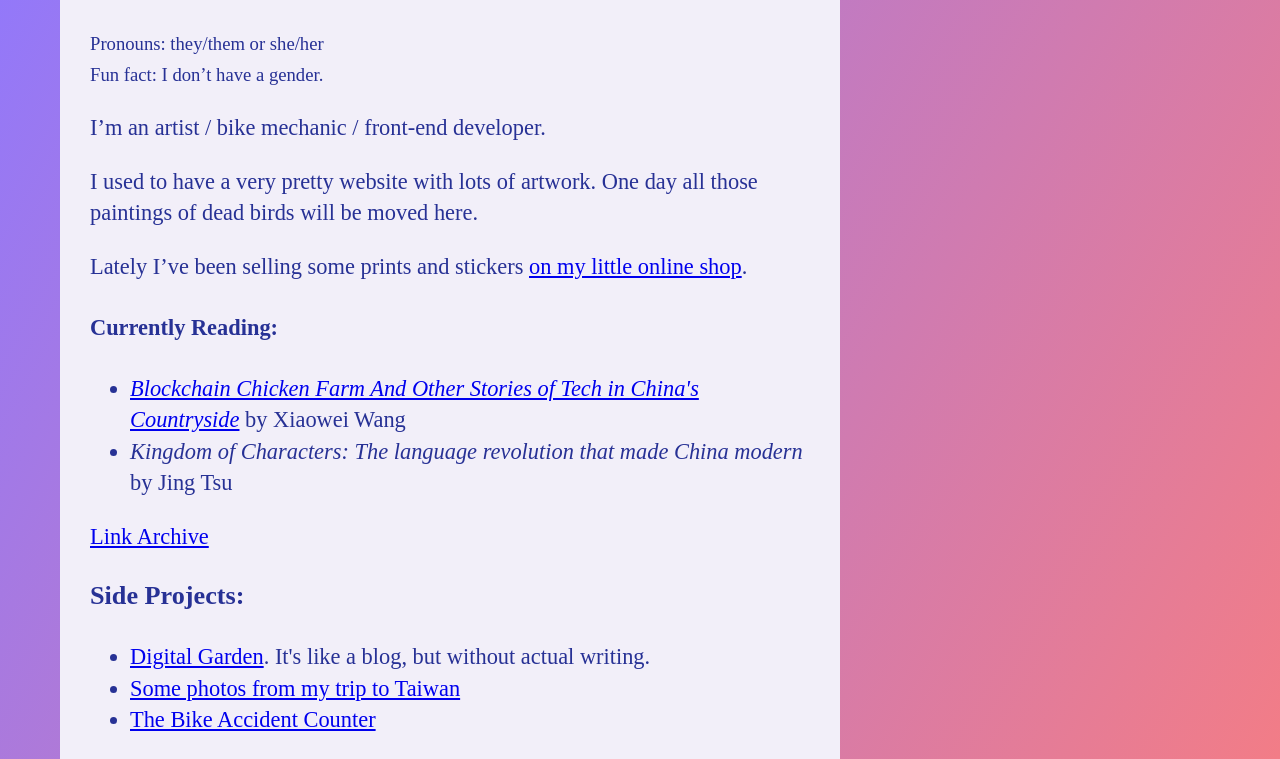
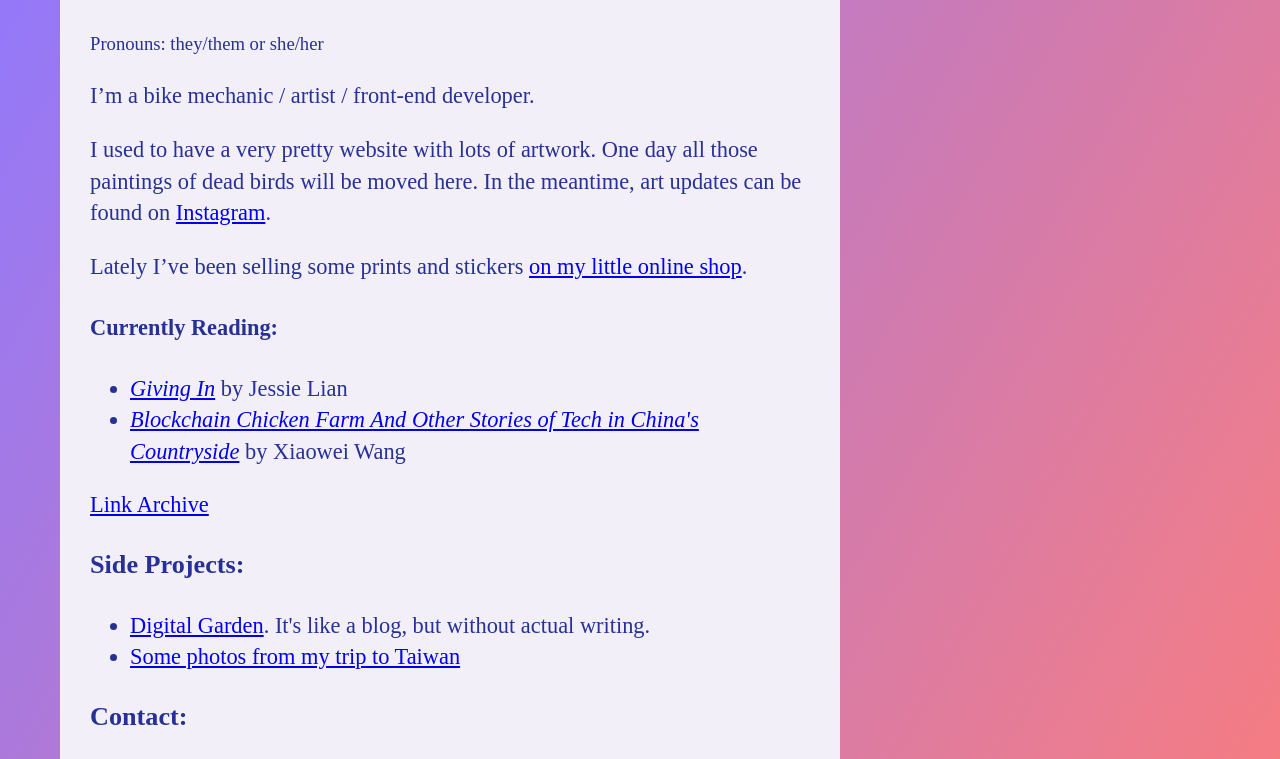
Before and after one commit to aceyoung9/aceyoung9.github.io, a Gatsby site: page / in a window 1280 px wide. Shown: the part 156-915 px from the top of the page. Built offline with nearby package versions, Linux system fonts and the light colour scheme; Gatsby itself is replaced by a stand-in of ours.

Commit message:
light copy-editing

```diff
--- a/src/pages/index.js
+++ b/src/pages/index.js
@@ -6,17 +6,15 @@
   <Layout>
     <h1>Hello, my name is Ace Young</h1>
 
-    <small>
-      Pronouns: they/them or she/her
-      <br />
-      Fun fact: I don’t have a gender.
-    </small>
+    <small>Pronouns: they/them or she/her</small>
 
-    <p>I’m an artist / bike mechanic / front-end developer.</p>
+    <p>I’m a bike mechanic / artist / front-end developer.</p>
 
     <p>
       I used to have a very pretty website with lots of artwork. One day all
-      those paintings of dead birds will be moved here.
+      those paintings of dead birds will be moved here. In the meantime, art
+      updates can be found on{" "}
+      <a href="https://www.instagram.com/acepaint289/">Instagram</a>.
     </p>
 
     <p>
@@ -27,6 +25,12 @@
     <h4>Currently Reading:</h4>
     <ul>
       <li>
+        <a href="https://bookshop.org/p/books/giving-in-jessie-lian/20547602?ean=9798988931805">
+          <em>Giving In</em>
+        </a>{" "}
+        by Jessie Lian
+      </li>
+      <li>
         <a href="https://us.macmillan.com/books/9780374538668/blockchainchickenfarm">
           <em>
             Blockchain Chicken Farm And Other Stories of Tech in China's
@@ -34,12 +38,6 @@
           </em>
         </a>{" "}
         by Xiaowei Wang
-      </li>
-      <li>
-        <em>
-          Kingdom of Characters: The language revolution that made China modern
-        </em>{" "}
-        by Jing Tsu
       </li>
     </ul>
 
@@ -56,11 +54,6 @@
           Some photos from my trip to Taiwan
         </a>
       </li>
-      <li>
-        <a href="http://aceyoung.xyz/bike-accident-counter-site/">
-          The Bike Accident Counter
-        </a>
-      </li>
     </ul>
 
     <h3>Contact:</h3>
@@ -74,10 +67,6 @@
           Instagram: @acepaint289
         </a>
       </li>
-      <li>
-        I am on Twitter, but I probably won’t add you unless we’re friends
-        offline.
-      </li>
     </ul>
   </Layout>
 )
```
Also changed, not shown: src/pages/link-archive.js (+7 -0 lines), 1 other file.
